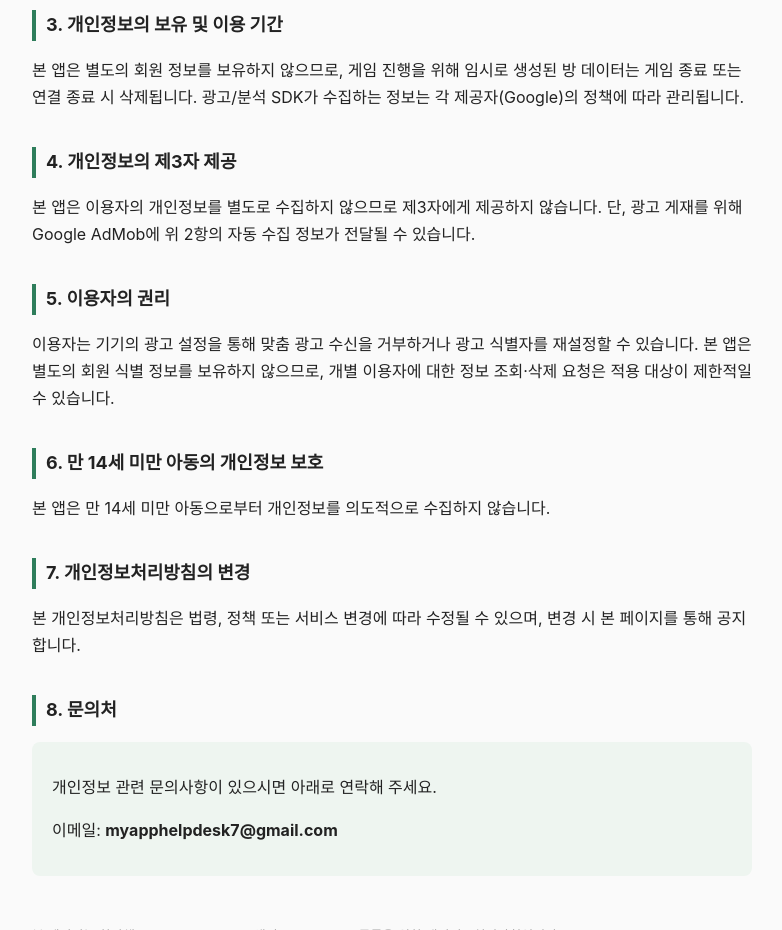
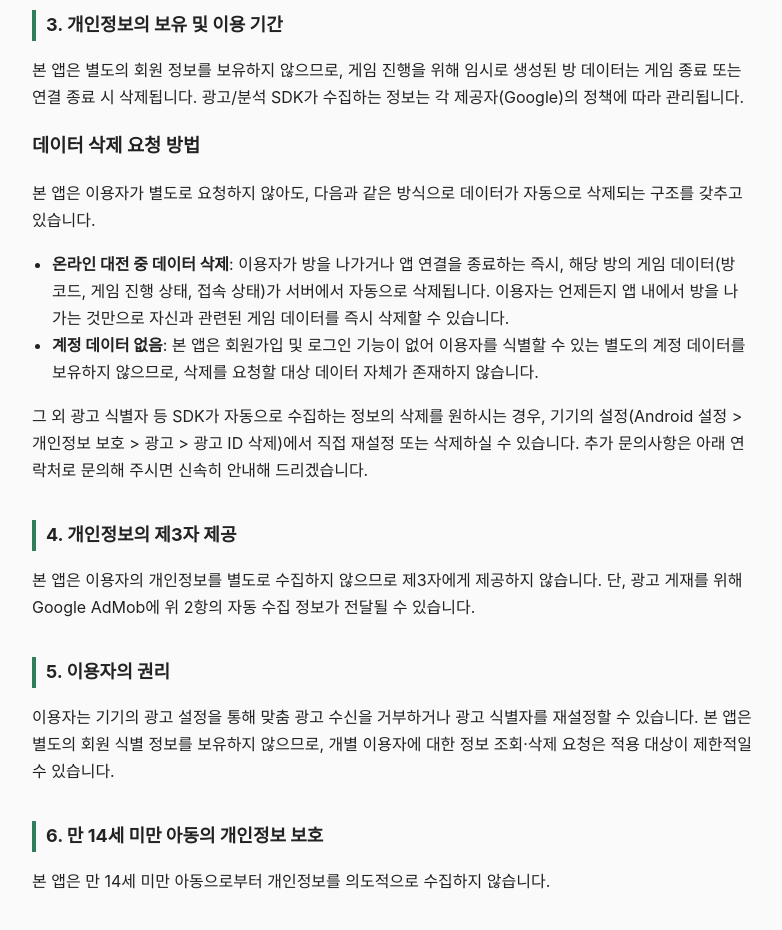
Before and after one commit to windman81-create/hanpanhae-privacy, a plain HTML site: page index.html in a window 1280 px wide. Shown: the part 1140-2070 px from the top of the page, without its empty margins (248-1030 px from the left). Drawn offline with Linux system fonts and the light colour scheme.

Commit message:
Add files via upload

```diff
--- a/index.html
+++ b/index.html
@@ -113,6 +113,28 @@
 광고/분석 SDK가 수집하는 정보는 각 제공자(Google)의 정책에 따라 관리됩니다.
 </p>
 
+<h3>데이터 삭제 요청 방법</h3>
+<p>
+본 앱은 이용자가 별도로 요청하지 않아도, 다음과 같은 방식으로
+데이터가 자동으로 삭제되는 구조를 갖추고 있습니다.
+</p>
+<ul>
+  <li><strong>온라인 대전 중 데이터 삭제</strong>: 이용자가 방을 나가거나
+  앱 연결을 종료하는 즉시, 해당 방의 게임 데이터(방 코드, 게임 진행
+  상태, 접속 상태)가 서버에서 자동으로 삭제됩니다. 이용자는 언제든지
+  앱 내에서 방을 나가는 것만으로 자신과 관련된 게임 데이터를
+  즉시 삭제할 수 있습니다.</li>
+  <li><strong>계정 데이터 없음</strong>: 본 앱은 회원가입 및 로그인
+  기능이 없어 이용자를 식별할 수 있는 별도의 계정 데이터를 보유하지
+  않으므로, 삭제를 요청할 대상 데이터 자체가 존재하지 않습니다.</li>
+</ul>
+<p>
+그 외 광고 식별자 등 SDK가 자동으로 수집하는 정보의 삭제를 원하시는
+경우, 기기의 설정(Android 설정 &gt; 개인정보 보호 &gt; 광고 &gt;
+광고 ID 삭제)에서 직접 재설정 또는 삭제하실 수 있습니다. 추가
+문의사항은 아래 연락처로 문의해 주시면 신속히 안내해 드리겠습니다.
+</p>
+
 <h2>4. 개인정보의 제3자 제공</h2>
 <p>
 본 앱은 이용자의 개인정보를 별도로 수집하지 않으므로 제3자에게 제공하지 않습니다.
```
